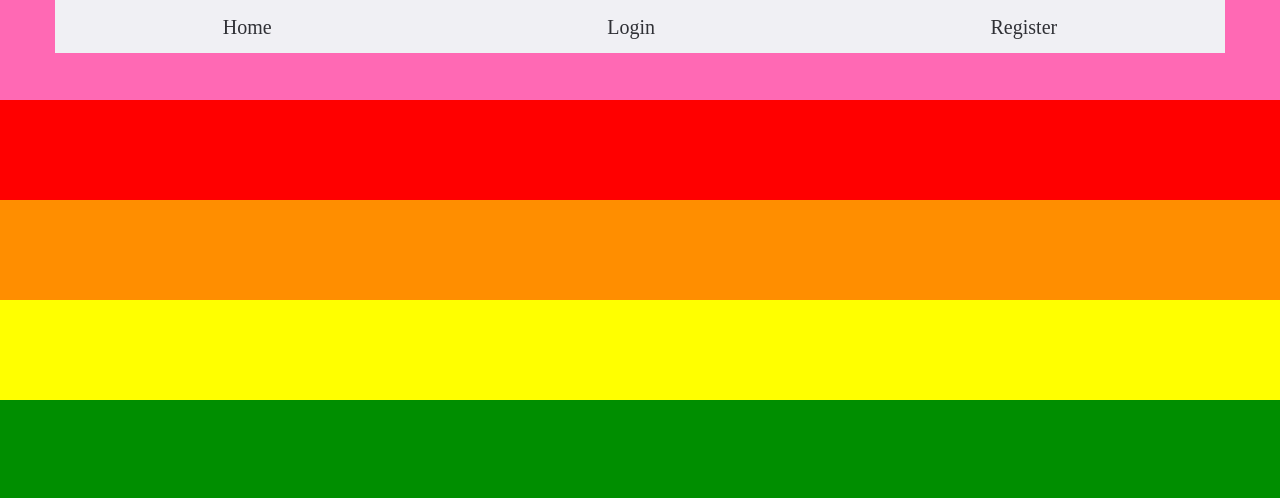
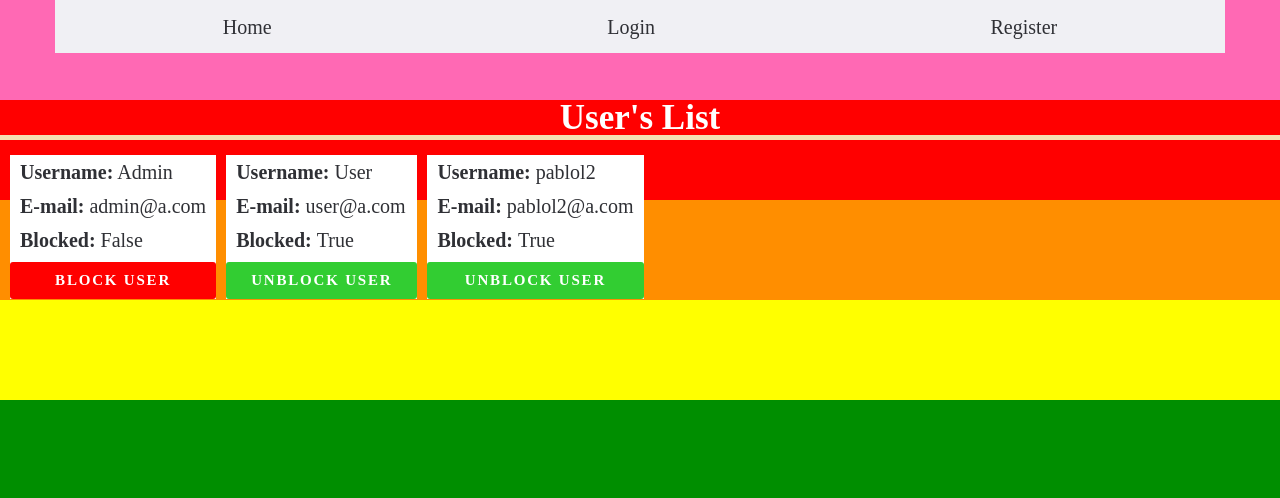
Before and after one commit to Psylo2/safe-login-app, a Flask app: page /admin/all_users in a window 1280 px wide. Shown: the top 498 px of the page. Run offline with Flask 2, Linux system fonts and the light colour scheme; data comes from the database, SQL or seed files in the repository; some libraries are stand-ins or nearby versions.

Commit message:
css done

```diff
--- a/static/front/css/style.css
+++ b/static/front/css/style.css
@@ -70,8 +70,6 @@ p {
   margin: 0;
 }
 
-
-
 body {
   color: #2f3035;
   font-size: 20px;
@@ -133,7 +131,7 @@ body {
     display: flex;
   flex-direction: column;
   height: 100%;
-display: flex;
+  display: flex;
   flex-direction: column;
   justify-content: space-between;
 }
@@ -142,6 +140,7 @@ display: flex;
   display: inline;
   max-width: 400px;
   max-height: 200px;
+  margin-top: 3em;
 }
 .form__inner-wrapper{
   display: flex;
@@ -204,6 +203,9 @@ align-items: center;
   border-width: 0;
   border-radius: 20px;
 }
+.contactus__inner-item:hover{
+color:orange;
+}
 .contactus__inner-submit {
   margin-top: 45px;
   background: #f69a73;
@@ -232,10 +234,13 @@ align-items: center;
   width: 100%;
 }
 .button {
+  display: flex;
+  align-items: center;
+  justify-content: center;
   cursor: pointer;
-  font-size: 10px;
-  font-weight: 500;
-  font-style: normal;
+  font-size: 15px;
+  font-weight: 600;
+  font-style: bold;
   letter-spacing: 0.12em;
   line-height: 17px;
   text-transform: uppercase;
@@ -391,7 +396,9 @@ html{
 .form {
   margin: 25px 0 0 35px;
 }
-
+.form-menu{
+  margin-top:3em;
+}
 @media screen and (max-width: 685px) {
   .carousel {
     border: none;
@@ -696,4 +703,30 @@ color: #fff;
     width: 100%;
   background: limegreen;
 }
+.adminContent{
+    flex-grow: 4
+}
+.list-group-item-heading{
+  display: flex;
+  flex-direction: column;
+  flex-wrap: wrap;
+  justify-content:space-between;
+}
+.list-group-item-heading p{
+margin-bottom: 10px;
+  padding-left: 10px;
+  padding-right: 10px;
+}
+.firstP{
+  padding-top: 5px;
+}
+.mt-3{
+  margin:3rem 0 3rem 0!important;
+}
+input{
+  outline: none!important;
+}
+.boldSpam{
+  font-weight: bold;
+}
 /*# sourceMappingURL=style.css.map */
--- a/templates/admin/user_list.html
+++ b/templates/admin/user_list.html
@@ -1,7 +1,7 @@
 {% extends "base.html" %}
 
 {% block content %}
-    {% if session['name_email'] == config.ADMIN %}
+    {#    {% if session['name_email'] == config.ADMIN %}#}
     <header class="list__header--decor">
         <h1 class="list__header-text--decor">User's List</h1>
     </header>
@@ -11,25 +11,25 @@
                 {% for user in users %}
                     <div class="list-group-items list-group-items--decor">
                         <div class="list-group-item-heading" id="{{ user._name }}">
+                            <p class="firstP">
+                                <span class="boldSpam">Username:</span> {{ user._name }}
+                                 </p>
                              <p>
-                                    Username: {{ user._name }}<br>
-                                    E-mail: {{ user._email }}<br>
+                               <span class="boldSpam"> E-mail:</span>  {{ user._email }}
                             </p>
 
                             {% if user._blocked == 0 %}
                                 <p>
-                                        Blocked: False
+                                   <span class="boldSpam"> Blocked:</span> False
                                 </p>
                                 <a class="button button--block"
-                                       href="{{ url_for('admin.block_user', block=user._name) }}">
-                                        Block User</a>
+                                   href="{{ url_for('admin.block_user', block=user._name) }}">Block User</a>
                             {% else %}
                                 <p>
-                                        Blocked: True
+                                   <span class="boldSpam"> Blocked: </span>True
                                 </p>
                                 <a class="button button--unblock"
-                                       href="{{ url_for('admin.unblock_user', unblock=user._name) }}">
-                                        Unblock User</a>
+                                   href="{{ url_for('admin.unblock_user', unblock=user._name) }}">Unblock User</a>
                             {% endif %}
                         </div>
                     </div>
@@ -37,5 +37,4 @@
             </div>
         {% endif %}
     </section>
-    {% endif %}
 {% endblock %}
--- a/templates/base.html
+++ b/templates/base.html
@@ -2,9 +2,11 @@
 <html lang="en">
 <head>
     <meta charset="UTF-8">
-      <meta http-equiv="X-UA-Compatible" content="IE=EDGE">
+    <meta http-equiv="X-UA-Compatible" content="IE=EDGE">
     <meta name="viewport" content="width=device-width, initial-scale=1, maximum-scale=1, user-scalable=0">
-    <link rel="stylesheet" href="https://cdnjs.cloudflare.com/ajax/libs/normalize/8.0.1/normalize.css" integrity="sha512-oHDEc8Xed4hiW6CxD7qjbnI+B07vDdX7hEPTvn9pSZO1bcRqHp8mj9pyr+8RVC2GmtEfI2Bi9Ke9Ass0as+zpg==" crossorigin="anonymous" />
+    <link rel="stylesheet" href="https://cdnjs.cloudflare.com/ajax/libs/normalize/8.0.1/normalize.css"
+          integrity="sha512-oHDEc8Xed4hiW6CxD7qjbnI+B07vDdX7hEPTvn9pSZO1bcRqHp8mj9pyr+8RVC2GmtEfI2Bi9Ke9Ass0as+zpg=="
+          crossorigin="anonymous"/>
     <link rel="stylesheet" href="https://maxcdn.bootstrapcdn.com/bootstrap/4.0.0/css/bootstrap.min.css"
           integrity="sha384-Gn5384xqQ1aoWXA+058RXPxPg6fy4IWvTNh0E263XmFcJlSAwiGgFAW/dAiS6JXm" crossorigin="anonymous">
     <link rel="stylesheet" href="../static/front/css/style.css">
@@ -46,7 +48,7 @@
         {% endif %}
     {% endwith %}
 
-    <div class="mt-3">
+    <div class="mt-3 adminContent">
         {% block content %}
 
         {% endblock %}
```
Lines whose indentation alone changed are shown as unchanged.
